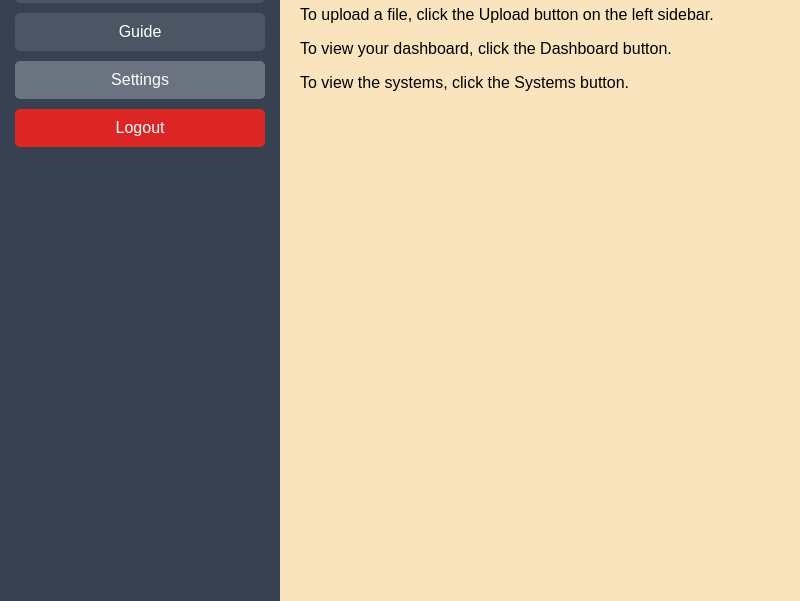
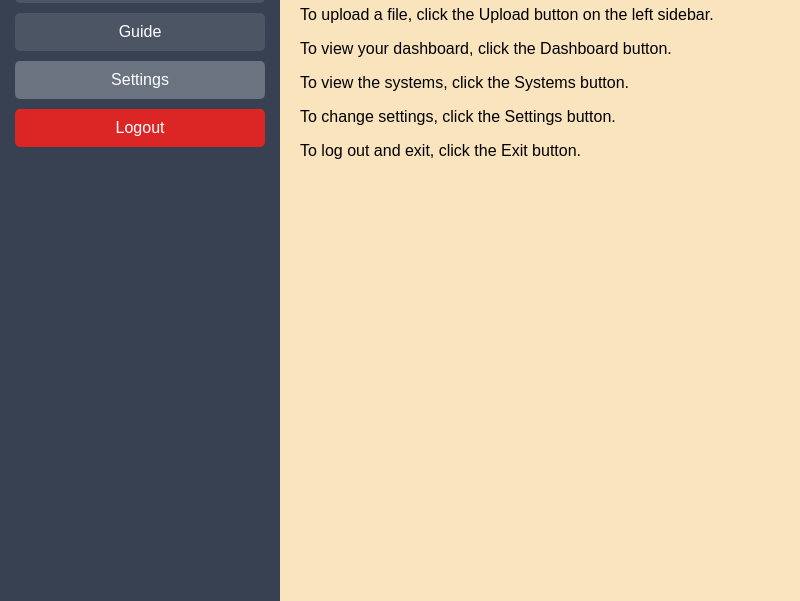
Before and after one commit to dianalin2/engr-1020, an Electron app: page gui/index.html in a window 800 px wide. Both pictures are taken after a click on the button "Guide". Shown: the part 199-800 px from the top of the page. Drawn offline with Linux system fonts and the light colour scheme.

Commit message:
small changes to guideButton

```diff
--- a/gui/index.html
+++ b/gui/index.html
@@ -62,6 +62,8 @@
                     <p>To upload a file, click the Upload button on the left sidebar.</p>
                     <p>To view your dashboard, click the Dashboard button.</p>
                     <p>To view the systems, click the Systems button.</p>
+                    <p>To change settings, click the Settings button.</p>
+                    <p>To log out and exit, click the Exit button.</p>
                 `;
             }
         </script>
```
